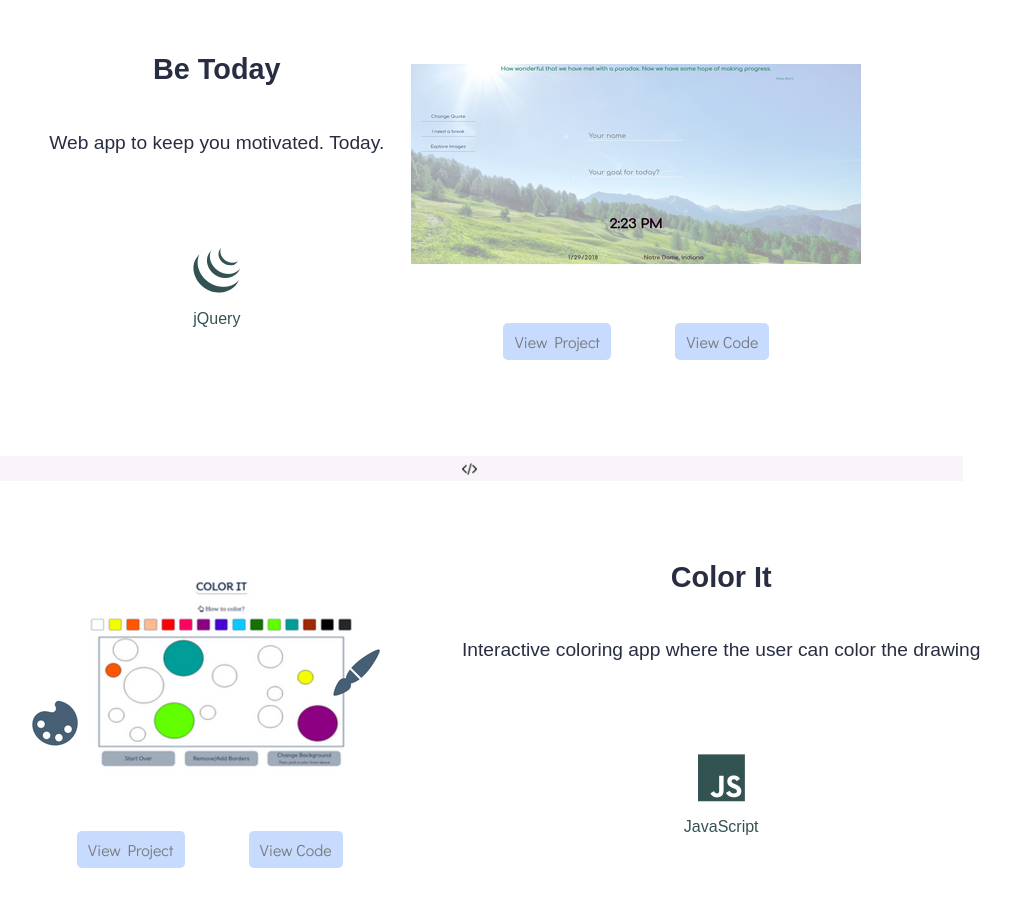
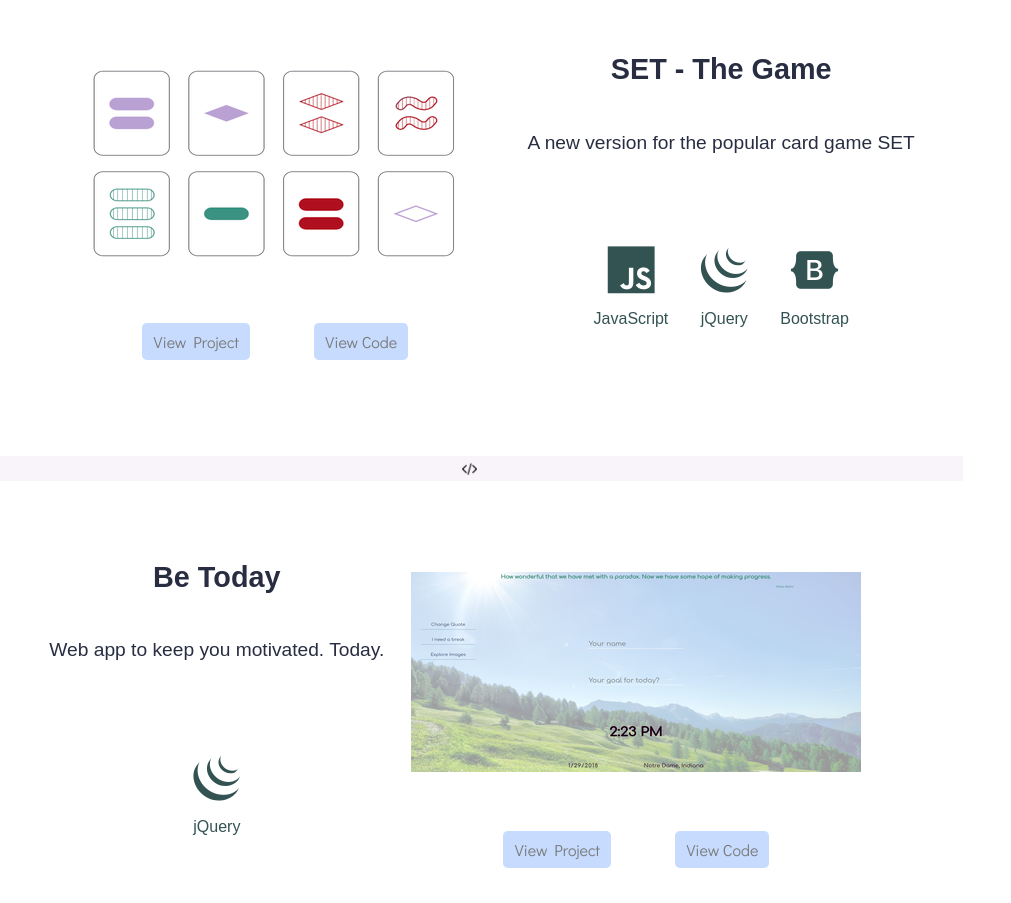
Before and after one commit to veredrec/DevDesign, a plain HTML site: page index.html in a window 1280 px wide. Shown: the part 5000-5903 px from the top of the page, without its empty margins (171-1182 px from the left). Drawn offline with nearby package versions, Linux system fonts and the light colour scheme; a web font is replaced by a local one.

Commit message:
Add Set project to web dev gallery

```diff
--- a/index.html
+++ b/index.html
@@ -209,11 +209,49 @@
 
 		<h2 class="section-title">UI DEVELOPMENT</h2>
 
+		<!-- Project - SET -->
+		<div class="gallery-item">
+			<div class="project-image">
+				<a href="https://veredrec.github.io/color-it/" target="_blank">
+					<img class="image" src="assets/dev/set-game.png" alt="set">
+				</a>
+				<div class="project-buttons">
+					<a href="https://veredrec.github.io/SET-card-game/" target="_blank">
+						<button class="view-button">View Project</button>
+					</a>
+					<a href="https://github.com/veredrec/SET-card-game" target="_blank">
+						<button class="view-button">View Code</button>
+					</a>
+				</div>
+			</div>
+			<div class="project-text">
+				<a href="https://veredrec.github.io/SET-card-game/" target="_blank">
+					<h2 class="project-title">SET - The Game</h2>
+				</a>
+				<p class="text">A new version for the popular card game SET</p>
+				<div class="project-skills">
+					<div class="project-skill">
+						<i class="devicon-javascript-plain"></i>
+						<p class="project-skill-name">JavaScript</p>
+					</div>
+					<div class="project-skill">
+						<i class="devicon-jquery-plain"></i>
+						<p class="project-skill-name">jQuery</p>
+					</div>
+					<div class="project-skill">
+						<i class="devicon-bootstrap-plain"></i>
+						<p class="project-skill-name">Bootstrap</p>
+					</div>
+				</div>
+			</div>
+		</div>
+
 		<!-- Project - Be Today -->
+		<img class="code-icon" src="./assets/code.png" alt="code icon">
 		<div class="gallery-item reverse">
 			<div class="project-image">
 				<a href="https://veredrec.github.io/Be-Today/" target="_blank">
-					<img class="image" src="assets/today.png" alt="Be Today">
+					<img class="image" src="assets/dev/today.png" alt="Be Today">
 				</a>
 				<div class="project-buttons">
 					<a href="https://veredrec.github.io/Be-Today/" target="_blank">
@@ -243,7 +281,7 @@
 		<div class="gallery-item">
 			<div class="project-image">
 				<a href="https://veredrec.github.io/color-it/" target="_blank">
-					<img class="image" src="assets/color-it.png" alt="color it">
+					<img class="image" src="assets/dev/color-it.png" alt="color it">
 				</a>
 				<div class="project-buttons">
 					<a href="https://veredrec.github.io/color-it/" target="_blank">
@@ -273,7 +311,7 @@
 		<div class="gallery-item">
 			<div class="project-image">
 				<a href="https://somethingood.herokuapp.com/" target="_blank">
-					<img class="image" src="assets/something.png" alt="something-good">
+					<img class="image" src="assets/dev/something.png" alt="something-good">
 				</a>
 				<div class="project-buttons">
 					<a href="https://somethingood.herokuapp.com/" target="_blank">
@@ -307,7 +345,7 @@
 		<div class="gallery-item reverse last-item">
 			<div class="project-image">
 				<a href="https://veredrec.github.io/CSS-Gallery/" target="_blank">
-					<img class="image" src="assets/css-gallery.png" alt="css-project">
+					<img class="image" src="assets/dev/css-gallery.png" alt="css-project">
 				</a>
 				<div class="project-buttons">
 					<a href="https://veredrec.github.io/CSS-Gallery/" target="_blank">
```
Also changed, not shown: assets/dev/color-it.png (renamed from assets/color-it.png), assets/dev/css-gallery.png (renamed from assets/css-gallery.png), assets/dev/set-game.png (added), assets/dev/something.png (renamed from assets/something.png), assets/dev/today.png (renamed from assets/today.png).
